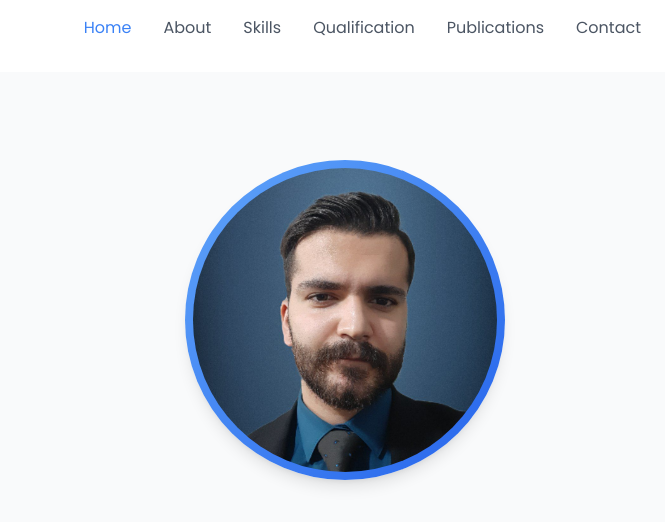
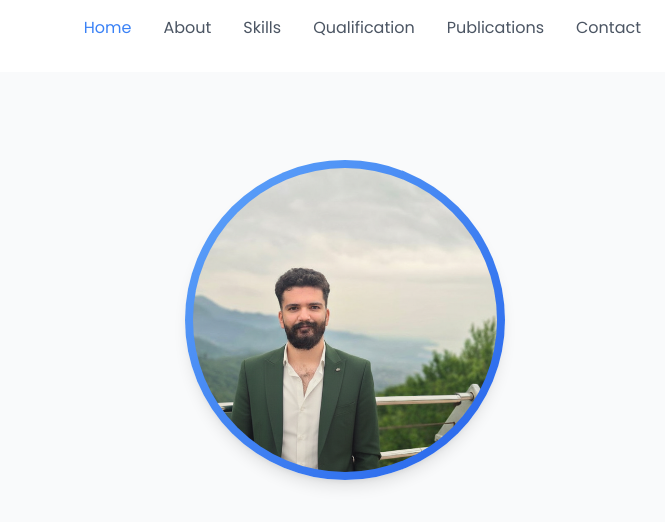
Before and after one commit to AmirhoseinShirzad/AmirhoseinShirzad.github.io, a plain HTML site: page index.html in a window 1280 px wide. Shown: the part 16-538 px from the top of the page, 615-1280 px from the left. Drawn offline with nearby package versions, Linux system fonts and the light colour scheme.

Commit message:
Update index.html
profile image changed

```diff
--- a/index.html
+++ b/index.html
@@ -68,7 +68,7 @@
                 </div>
                 <div class="order-1 md:order-2 flex justify-center">
                     <div class="w-64 h-64 md:w-80 md:h-80 rounded-full bg-gradient-to-br from-blue-400 to-blue-600 p-2 shadow-lg">
-                         <img src="assets/images/profile.jpg" alt="Headshot of Amirhosein Shirzad Gavabari" class="w-full h-full object-cover rounded-full">
+                         <img src="assets/images/formal 2.png" alt="Headshot of Amirhosein Shirzad Gavabari" class="w-full h-full object-cover rounded-full">
                     </div>
                 </div>
             </div>
@@ -294,4 +294,5 @@
     <!-- Custom JavaScript -->
     <script src="assets/js/script.js"></script>
 </body>
+
 </html>
```
